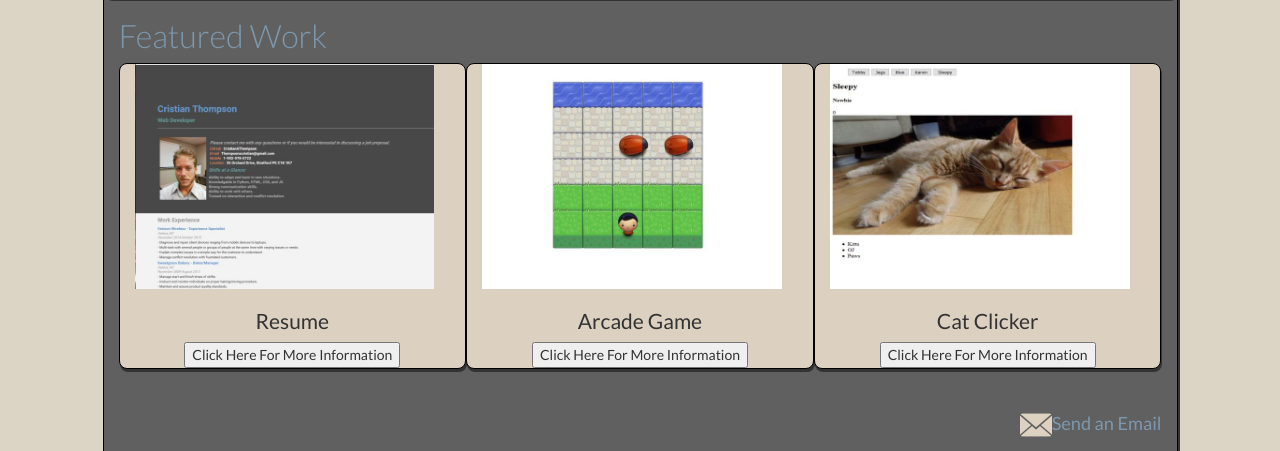
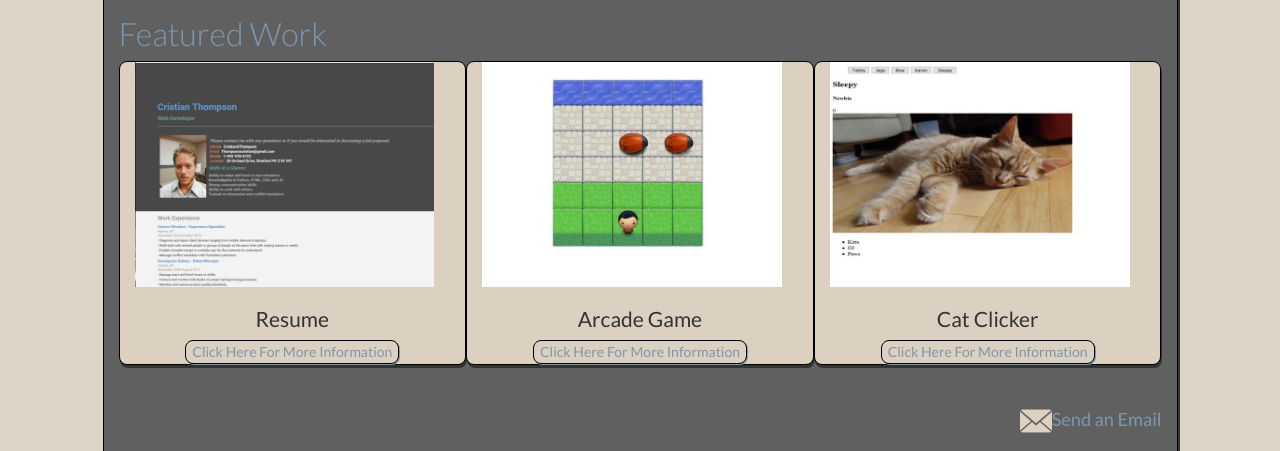
Before and after one commit to CristianAThompson/CristianAThompson.github.io, a plain HTML site: page index.html in a window 1280 px wide. Shown: the part 705-1156 px from the top of the page. Drawn offline with nearby package versions, Linux system fonts and the light colour scheme.

Commit message:
Adjust button styling to match design

```diff
--- a/css/style.css
+++ b/css/style.css
@@ -53,6 +53,15 @@ h2 {
 
 h3 {
 	font-size: 1.5em;
+}
+
+button {
+        color: #7d97ad;
+	background-color: #DCD0C0;
+	border: 1px solid black;
+	box-sizing: border-box;
+	border-radius: 8px;
+	box-shadow: 1px 1px;
 }
 
 #modal-a,
```
